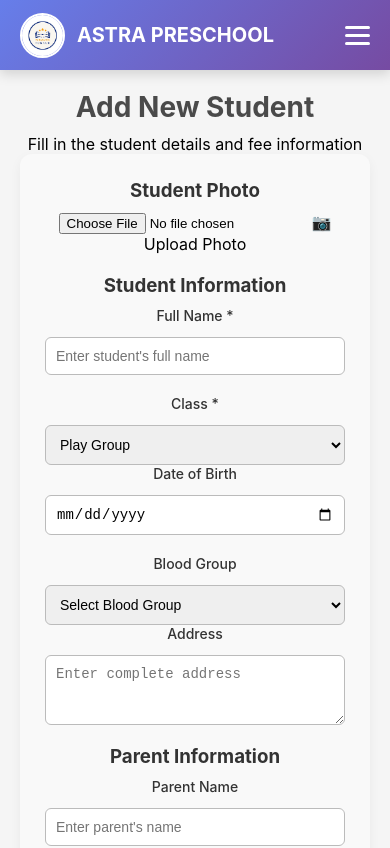
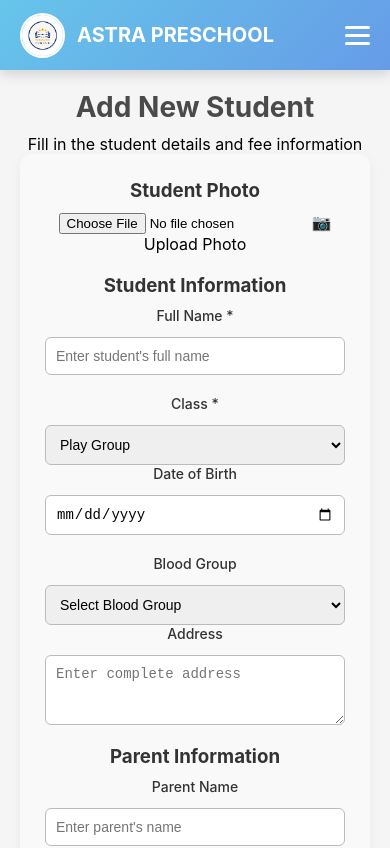
Before and after one commit to HunasimaradAbdulBari/schoolfront, a React (Create React App) app: page /dashboard in a window 390 px wide. Shown: the top 848 px of the page. Built offline with nearby package versions, Linux system fonts and the light colour scheme; sample sign-in values are in the browser's storage.

Commit message:
addednow updatenew again upadte 5

```diff
--- a/src/styles/Layout.css
+++ b/src/styles/Layout.css
@@ -7,7 +7,7 @@
 
 /* Navbar */
 .navbar {
-  background: linear-gradient(135deg, #667eea 0%, #764ba2 100%);
+  background: linear-gradient(135deg, #66c5ea 0%, #669ce7 100%);
   box-shadow: 0 4px 12px rgba(0, 0, 0, 0.15);
   position: sticky;
   top: 0;
@@ -158,7 +158,7 @@
     position: absolute;
     top: 70px;
     right: 0;
-    background:rgba(174, 147, 193, 0.1);
+    background:rgb(158, 204, 240);
     flex-direction: column;
     width: 100%;
     align-items: center;
```
